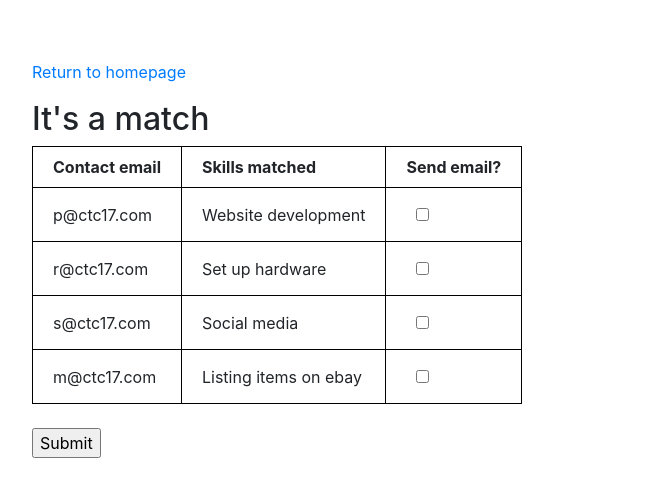
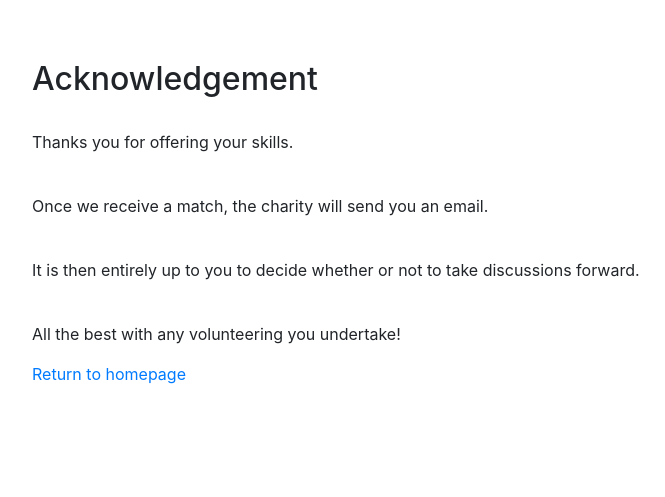
Before and after one commit to CodeTheCity/CTC17-volunteering_for_all, a Flask app: template app/templates/thanks.html in a window 1280 px wide. Shown: the top 497 px of the page, without its empty margins (53-718 px from the left). Run offline with Flask 2, Linux system fonts and the light colour scheme; the template is opened without the code that fills it, so the values that code supplies are empty; some libraries are stand-ins or nearby versions.

Commit message:
Update thanks.html

```diff
--- a/app/templates/thanks.html
+++ b/app/templates/thanks.html
@@ -1,77 +1,29 @@
 {% extends "base.html" %}
 
 {% block content %}
+
 <div class="topmargin">
 <div class=" d-flex justify-content-center">
     <div class="container colour">
-
-        <a href="index.html"><p>Return to homepage</p></a>
 <header>
-<h2>It's a match</h2>
+    <h2>Acknowledgement</h2>
+    <br>
 </header>
 
+
 <main>
-    <form>
-    <table>
-        <tr>
-            <th>Contact email</th>
-            <th>Skills matched</th>
-            <th>Send email?</th>
+    <p>Thanks you for offering your skills. </p>
+    <br>
+    <p>Once we receive a match, the charity will send you an email.</p>
+    <br>
+    <p>It is then entirely up to you to decide whether or not to take discussions forward.</p>
+    <br>
+    <p>All the best with any volunteering you undertake!</p>
+    <a href="index.html"><p>Return to homepage</p></a>
 
-        </tr>
-        <tr>
-            <td>p@ctc17.com</td>
-            <td>Website development</td>
-            <td>
-
-            <input type="checkbox" name="yes" value=""><br>
-
-            </input>
-            </td>
-
-        </tr>
-        <tr>
-            <td>r@ctc17.com</td>
-            <td>Set up hardware</td>
-            <td>
-
-                    <input type="checkbox" name="yes" value=""><br>
-
-                </input>
-            </td>
-
-        </tr>
-        <tr>
-            <td>s@ctc17.com</td>
-            <td>Social media</td>
-            <td>
-
-                    <input type="checkbox" name="yes" value=""><br>
-
-                </input>
-
-            </td>
-
-        </tr>
-        <tr>
-            <td>m@ctc17.com</td>
-            <td>Listing items on ebay</td>
-            <td>
-
-                    <input type="checkbox" name="yes" value=""><br>
-                    </input>
-
-
-            </td>
-
-        </tr>
-    </table>
- <br>
-
-        <input type="submit" value="Submit">
-    </form>
 </main>
     </div>
 </div>
 </div>
+
 {% endblock %}
```
